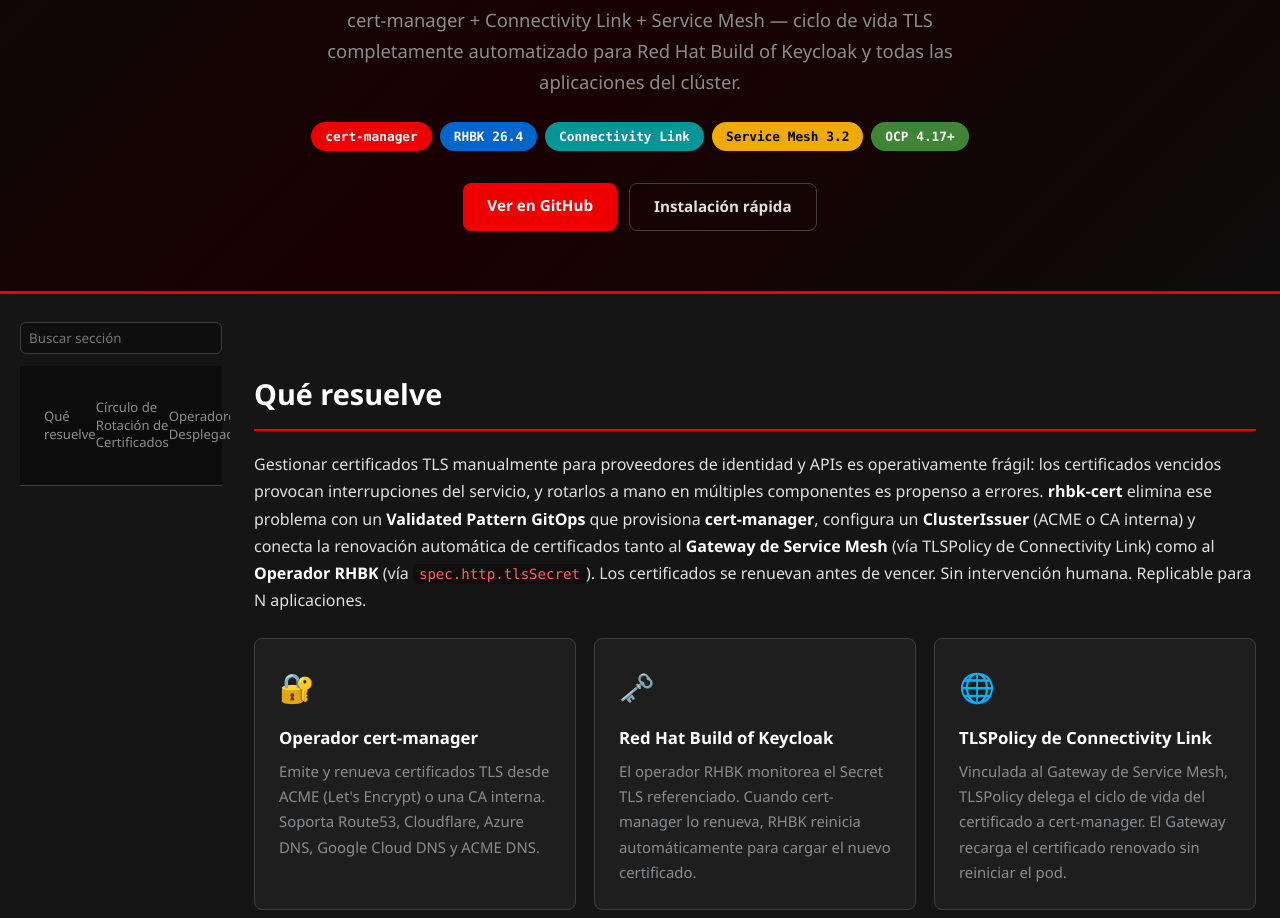
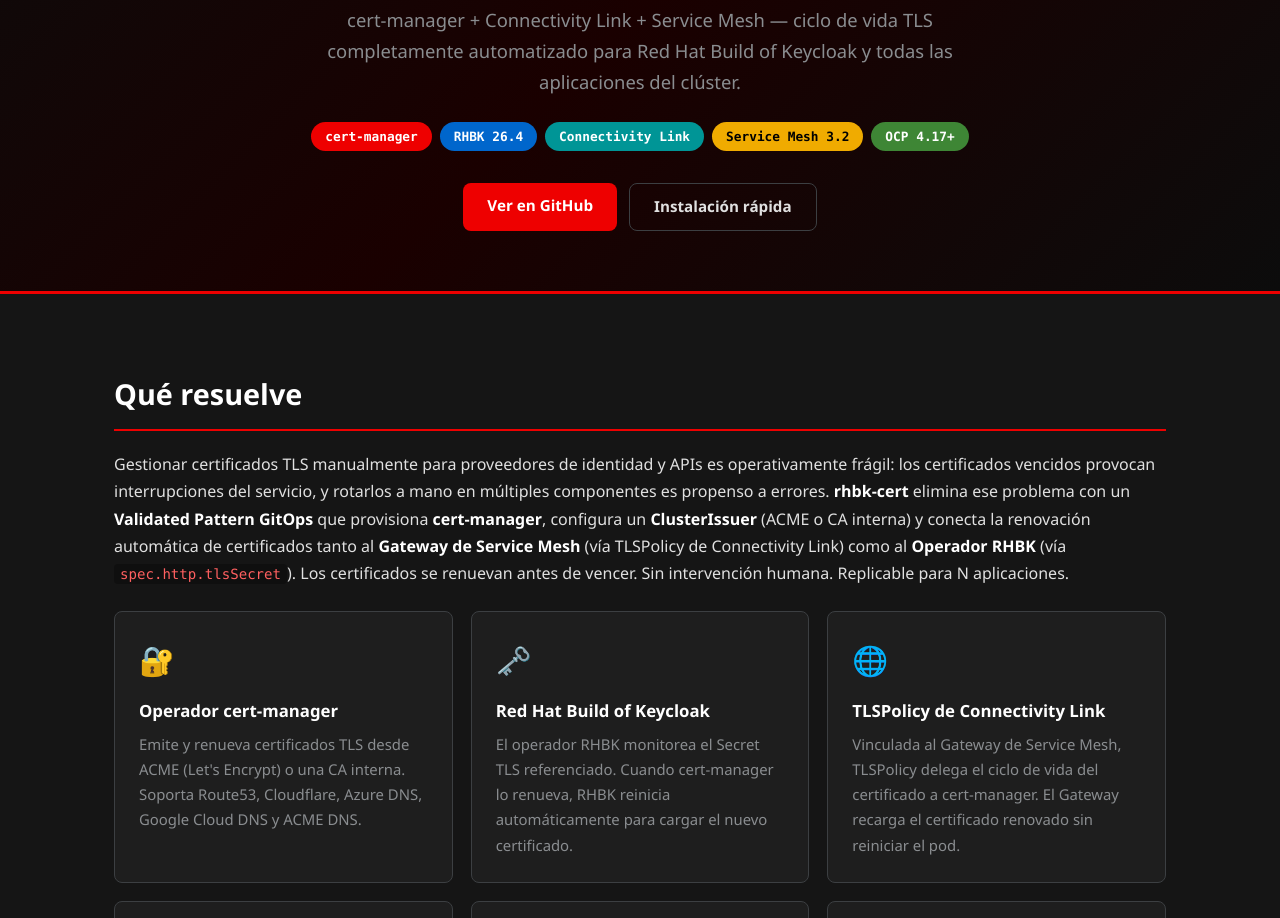
Before and after one commit to maximilianoPizarro/rhbk-cert, a plain HTML site: page docs/es/index.html in a window 1280 px wide. Shown: the part 337-1255 px from the top of the page. Drawn offline with Linux system fonts and the light colour scheme.

Commit message:
Use the Keycloak icon as the site mark and remove the section sidebar.
The header used a custom red glyph, and the sidebar crowded the certificate diagram.

Co-authored-by: Cursor <cursoragent@cursor.com>

```diff
--- a/docs/es/index.html
+++ b/docs/es/index.html
@@ -44,7 +44,7 @@
 
     nav { background: #0c0c0c; border-bottom: 1px solid var(--pf-border); padding: 12px 24px; display: flex; align-items: center; justify-content: space-between; position: sticky; top: 0; z-index: 100; }
     nav .brand { font-family: "Red Hat Display", "Segoe UI", "Liberation Sans", sans-serif; font-weight: 700; font-size: 1.1em; color: #fff; display: flex; align-items: center; gap: 10px; text-decoration: none; }
-    nav .brand svg { width: 28px; height: 28px; }
+    nav .brand img { width: 28px; height: 28px; }
     nav .nav-links { display: flex; gap: 20px; align-items: center; }
     nav .nav-links a { color: var(--pf-text-muted); text-decoration: none; font-size: 0.9em; transition: color 0.2s; }
     nav .nav-links a:hover { color: var(--pf-red-light); }
@@ -100,20 +100,13 @@
     footer a { color: var(--pf-red-light); }
 
 
-    .page { display: flex; align-items: flex-start; max-width: 1280px; margin: 0 auto; }
-    .toc { position: sticky; top: 64px; width: 230px; flex: none; padding: 28px 8px 40px 20px; max-height: calc(100vh - 72px); overflow: auto; }
-    .toc input { width: 100%; background: var(--pf-code-bg); color: var(--pf-text); border: 1px solid var(--pf-border); border-radius: 6px; padding: 6px 8px; margin-bottom: 12px; font-family: inherit; }
-    .toc a { display: block; color: var(--pf-text-muted); text-decoration: none; font-size: 0.82em; padding: 3px 0; line-height: 1.35; }
-    .toc a:hover { color: #fff; }
-    .page .container { flex: 1; min-width: 0; max-width: none; margin: 0; }
+    .page { max-width: 1100px; margin: 0 auto; }
     .table-wrap { overflow-x: auto; }
     pre { position: relative; }
     .copy-btn { position: absolute; top: 8px; right: 8px; background: #1e1e1e; color: #e0e0e0; border: 1px solid #3c3f42; border-radius: 4px; font-family: inherit; font-size: 0.75em; padding: 2px 8px; cursor: pointer; }
     .copy-btn:hover { border-color: #ee0000; color: #fff; }
     @media (max-width: 900px) {
       .hero h1 { font-size: 1.9em; }
-      .page { display: block; }
-      .toc { position: static; width: auto; max-height: none; padding: 16px 20px 0; }
       nav { flex-wrap: wrap; gap: 10px; }
       nav .nav-links { display: flex; width: 100%; }
     }
@@ -123,10 +116,7 @@
 
 <nav>
   <a href="../" class="brand">
-    <svg viewBox="0 0 32 32" fill="none" xmlns="http://www.w3.org/2000/svg">
-      <circle cx="16" cy="16" r="15" fill="#ee0000"/>
-      <path d="M9 10h9a4 4 0 0 1 0 8h-5l5 4H14l-5-4V10z" fill="#fff"/>
-    </svg>
+    <img src="../images/logo.svg" alt="" width="28" height="28" />
     rhbk-cert
   </a>
   <div class="nav-links">
@@ -161,10 +151,6 @@
 </section>
 
 <div class="page">
-<aside class="toc" aria-label="En esta página">
-  <input id="toc-filter" type="search" placeholder="Buscar sección" aria-label="Buscar sección" />
-  <nav id="toc"></nav>
-</aside>
 <div class="container">
 
   <section id="descripcion">
@@ -468,26 +454,6 @@ spec:
 (function () {
   var copyLabel = document.body.getAttribute("data-copy") || "Copy";
   var copiedLabel = document.body.getAttribute("data-copied") || "Copied";
-  var root = document.querySelector(".container");
-  var toc = document.getElementById("toc");
-  var filter = document.getElementById("toc-filter");
-  var links = [];
-  root.querySelectorAll("section[id] > h2").forEach(function (h) {
-    var id = h.parentElement.id;
-    var a = document.createElement("a");
-    a.href = "#" + id;
-    a.textContent = h.textContent;
-    toc.appendChild(a);
-    links.push(a);
-  });
-  if (filter) {
-    filter.addEventListener("input", function () {
-      var q = filter.value.toLowerCase();
-      links.forEach(function (a) {
-        a.hidden = a.textContent.toLowerCase().indexOf(q) === -1;
-      });
-    });
-  }
   document.querySelectorAll(".container table").forEach(function (table) {
     if (table.parentElement.classList.contains("table-wrap")) return;
     var wrap = document.createElement("div");
```
Also changed, not shown: docs/index.html (+3 -37 lines), docs/images/logo.svg (added), 1 other file.
